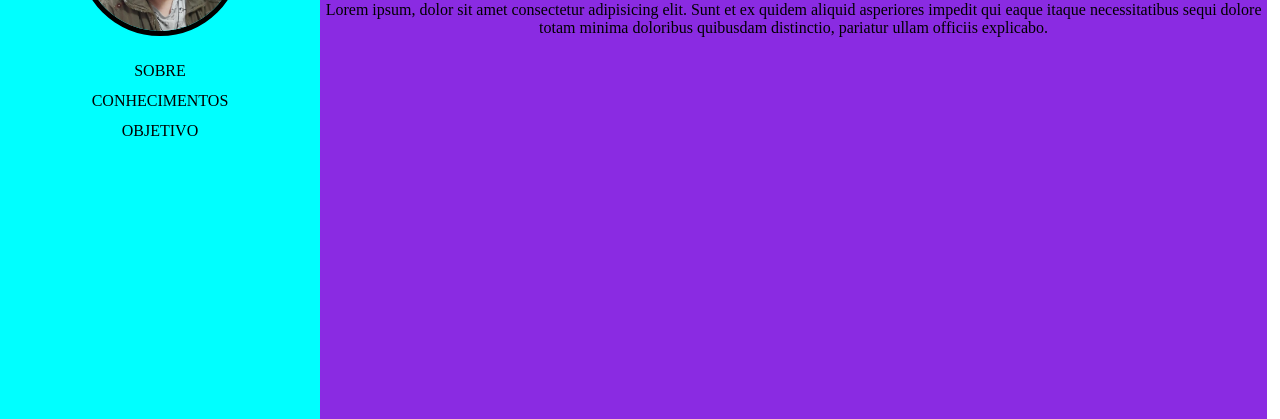
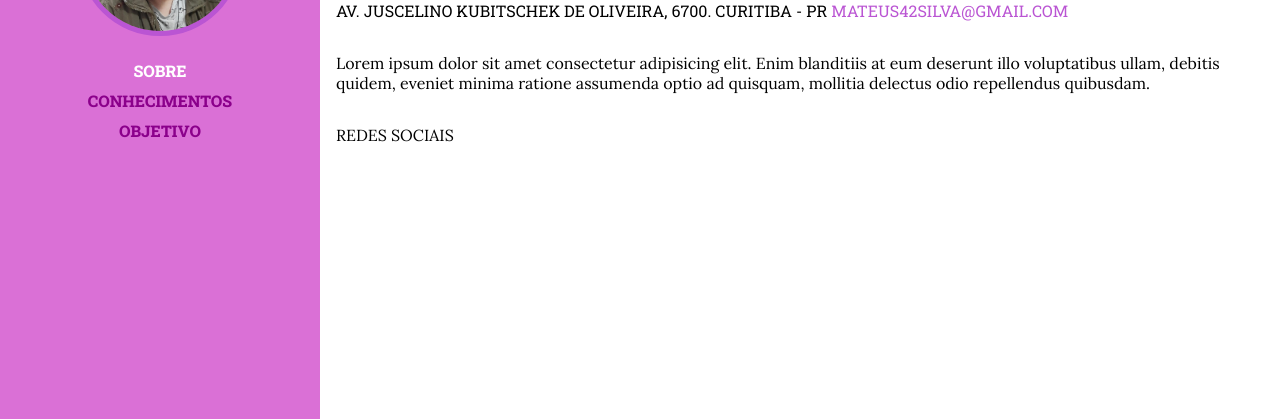
Before and after one commit to MateusSilva42/Conclus-o-de-Modulo---Front-End-1, a plain HTML site: page index.html in a window 1280 px wide. Shown: the part 381-800 px from the top of the page. Drawn offline with Linux system fonts and the light colour scheme.

Commit message:
align about section and stylized side menu

```diff
--- a/index.html
+++ b/index.html
@@ -9,7 +9,7 @@
   </head>
   <body>
     <div id="page">
-      <aside id="side-content" style="background-color: aqua">
+      <aside id="side-content" style="background-color: #DA70D6">
         <div id="side-menu">
           <section id="picture-section">
             <div>
@@ -22,19 +22,34 @@
           </section>
           <nav id="main-menu">
             <ul id="list-menu">
-              <li>SOBRE</li>
-              <li>CONHECIMENTOS</li>
-              <li>OBJETIVO</li>
+              <li><a href="#" style="color:white"> SOBRE</a></li>
+              <li><a href="#" > CONHECIMENTOS</a></li>
+              <li><a href="#"> OBJETIVO</a></li>
             </ul>
           </nav>
         </div>
       </aside>
-      <main id="main" style="background-color: blueviolet">
-        <section>
-          Lorem ipsum, dolor sit amet consectetur adipisicing elit. Sunt et ex
-          quidem aliquid asperiores impedit qui eaque itaque necessitatibus
-          sequi dolore totam minima doloribus quibusdam distinctio, pariatur
-          ullam officiis explicabo.
+      <main id="main">
+        <section id="name">
+          <p> MATEUS <span class="color-text"> SILVA</span></p>
+        </section>
+
+        <section id="adress">
+          <p> AV. JUSCELINO KUBITSCHEK DE OLIVEIRA, 6700. CURITIBA - PR <span class="color-text"> MATEUS42SILVA@GMAIL.COM</span></p>
+        </section>
+
+        <section id="bio">
+          <p>
+            Lorem ipsum dolor sit amet consectetur adipisicing elit. Enim blanditiis at eum deserunt illo voluptatibus ullam, debitis quidem, eveniet minima ratione assumenda optio ad quisquam, mollitia delectus odio repellendus quibusdam.
+
+          </p>
+                  </section>
+
+        <section id="social">
+          <p>
+            REDES SOCIAIS
+          </p>
+
         </section>
       </main>
     </div>
--- a/style/styles.css
+++ b/style/styles.css
@@ -1,8 +1,20 @@
+@import url('https://fonts.googleapis.com/css2?family=Lora&family=Roboto+Slab:wght@400;800&display=swap');
+/* Fontes
+font-family: 'Lora', serif;
+font-family: 'Roboto Slab', serif;  */
+
+/* Paleta
+  Orchid: #DA70D6
+  Medium Orchid: #BA55D3
+  dark magenta: #8B008B */
+
 body,
 html {
   height: 100%;
   margin: 0px;
 }
+
+/* Menu ao lado */
 
 #page {
   display: flex;
@@ -11,7 +23,7 @@ html {
 
 #profile-picture {
   height: 150px;
-  border: 5px solid;
+  border: 5px solid #BA55D3;
   border-radius: 50%;
 }
 
@@ -38,6 +50,8 @@ html {
 }
 
 #list-menu{
+    font-family: 'Roboto Slab', serif;
+    font-weight: 800;
     list-style-type: none;
     padding: 0px;
     list-style-position: inside;
@@ -47,3 +61,63 @@ nav {
     font-size: 1,5rem;
     line-height: 30px;
 }
+
+li a{
+  text-decoration: none;
+  color: #8B008B;
+}
+
+li a:hover{
+  color: white;
+}
+
+li a:active{
+  color: #BA55D3;
+}
+
+/* Página Principal */
+
+#main{
+  display: flex;
+  flex-direction: column;
+}
+
+#name{
+  font-family: 'Roboto Slab', serif;
+  font-size: 5rem;
+  text-align: left;
+  font-weight: 800;
+  box-sizing: border-box;
+}
+
+#name p{
+  margin: 0 0 0 1rem;
+}
+
+#adress{
+  font-family: 'Roboto Slab', serif;
+  font-size: 1,5rem;
+  text-align: left;
+  margin-left: 1rem;
+  padding: 0;
+}
+
+#bio{
+  font-family: 'Lora', serif;
+  font-size: 1rem;
+  text-align: left;
+  margin-left: 1rem;
+  padding: 0;
+}
+
+#social{
+  font-family: 'Lora', serif;
+  font-size: 1rem;
+  text-align: left;
+  margin-left: 1rem;
+  padding: 0;
+
+}
+.color-text {
+  color: #BA55D3 ;
+}
```
